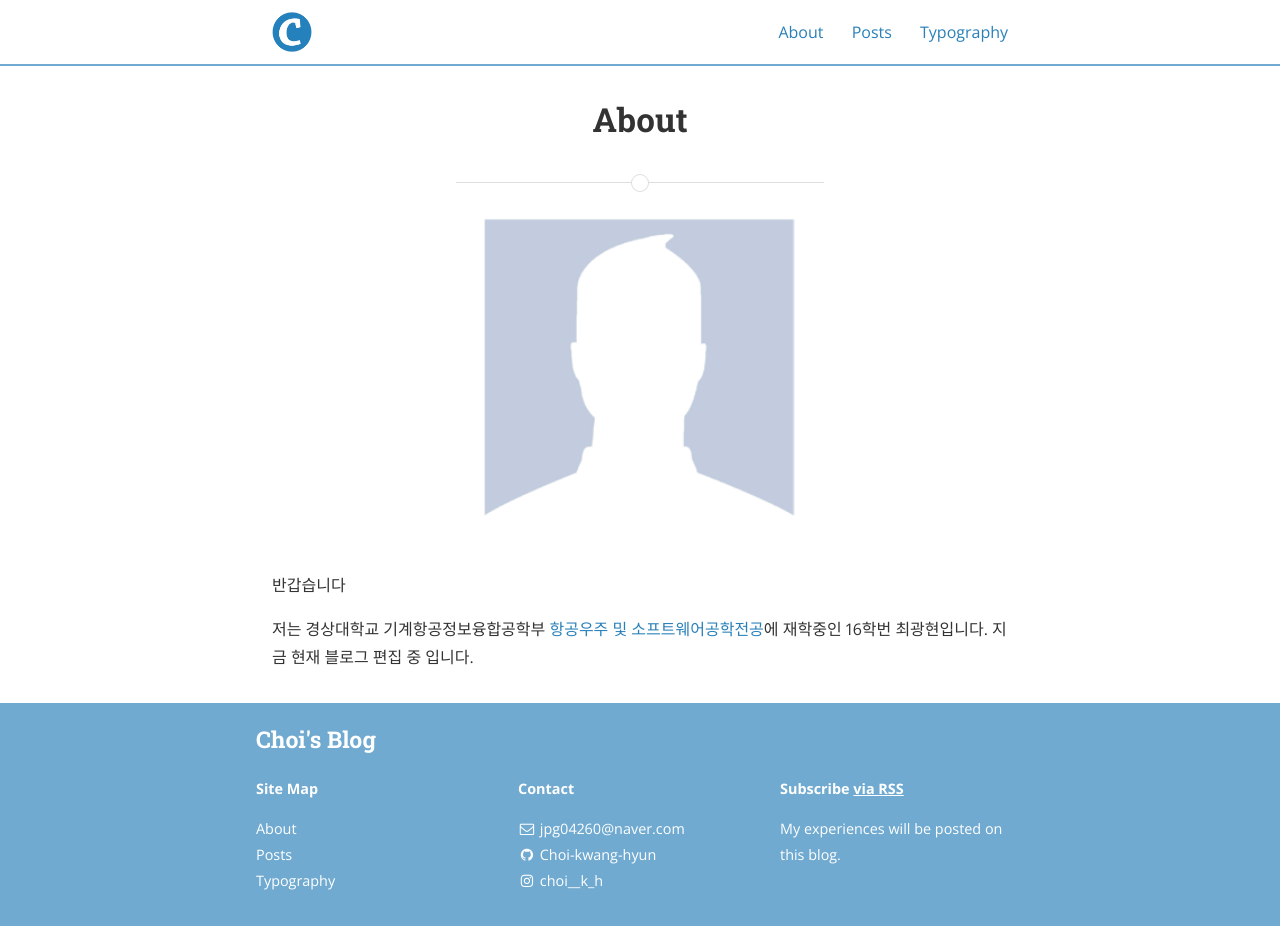
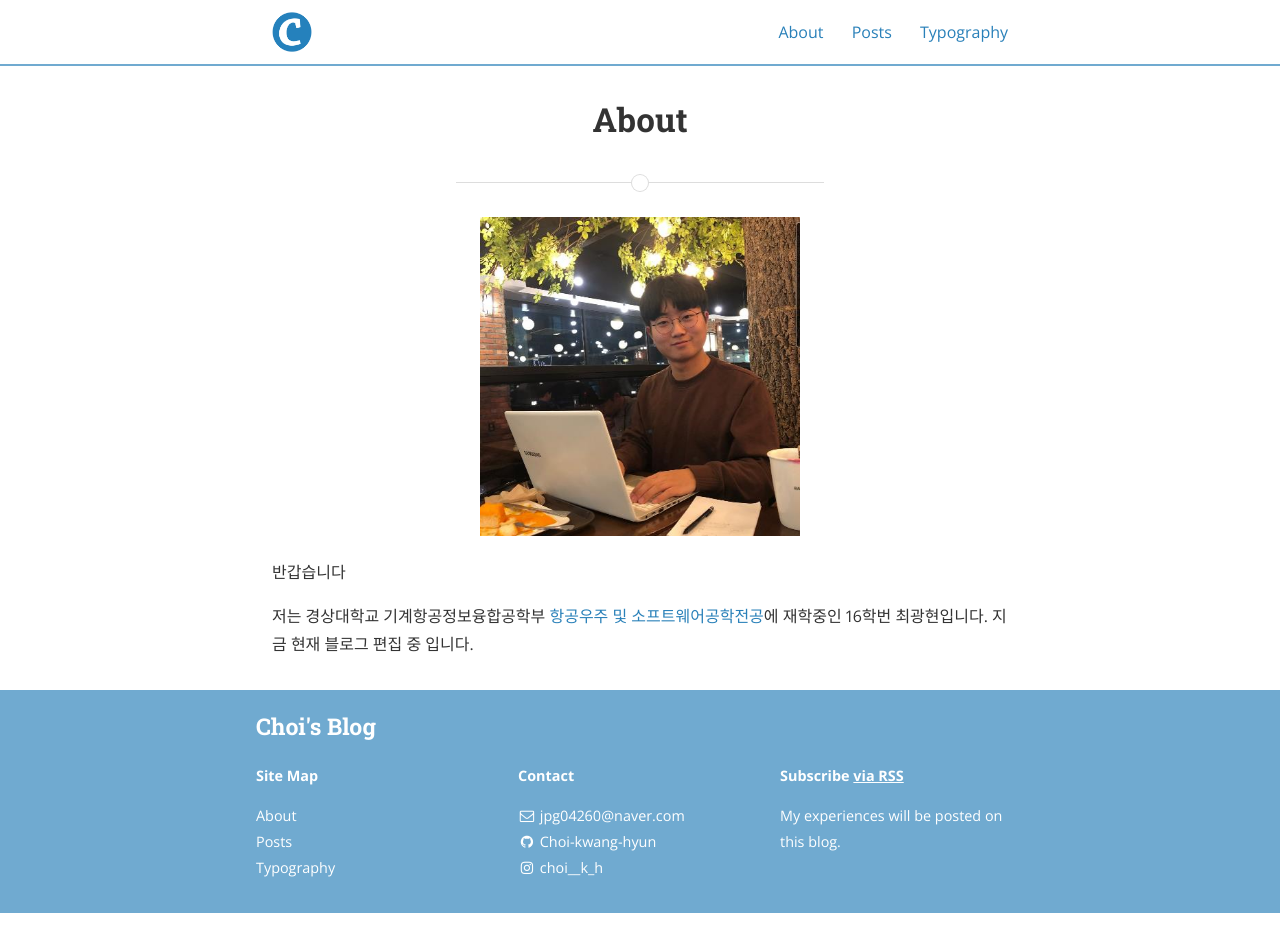
Before and after one commit to bencentra/centrarium, a Jekyll site: the page built from about.md, in a window 1280 px wide and 926 px high. Built offline with Jekyll 4.4.1, drawn with Linux system fonts in a browser that asks for light colours; nearby versions of some CDN libraries.

Commit message:
image update

```diff
--- a/about.md
+++ b/about.md
@@ -5,7 +5,7 @@
 main_nav: true
 ---
 
-![alt text]({{ site.baseurl }}/assets/profile-placeholder.gif "Profile Picture"){:.profile}
+![alt text]({{ site.baseurl }}/assets/choi_picture.png "Profile Picture"){:.profile}
 
 반갑습니다
 
```
